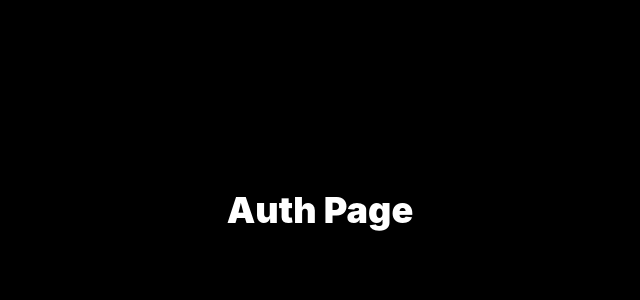
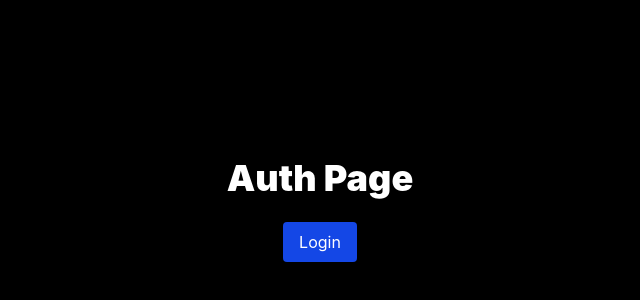
Before and after one commit to RafaelJP13/vuejs-fundamentals, a Vue app: page /auth in a window 1280 px wide. Shown: the part 190-490 px from the top of the page, without its empty margins (320-960 px from the left). Built offline with nearby package versions, Linux system fonts and the light colour scheme.

Commit message:
feat: add Loading component and implement loading state in AuthPage

```diff
--- a/src/modules/auth/pages/AuthPage.vue
+++ b/src/modules/auth/pages/AuthPage.vue
@@ -1,5 +1,22 @@
+<script setup lang="ts">
+import { useRouter } from 'vue-router';
+import { useAuthStore } from '../stores/auth';
+import Loading from '@/shared/components/Loading.vue';
+
+
+    const authStore = useAuthStore()
+    const router = useRouter()
+
+    const handleLogin = async () =>{
+        await authStore.login("rafaelsf013@gmail.com", "testPassword")
+        router.push({name:"Home"})
+    }
+
+</script>
 <template>
-    <div class="flex justify-center items-center min-h-screen">
+    <Loading v-if="authStore.isLoading"/>
+    <div v-else class="flex flex-col gap-6 justify-center items-center min-h-screen">
         <h1 class="text-4xl font-black">Auth Page</h1>
+        <button class="btn btn-primary" @click="handleLogin">Login</button>
     </div>
 </template>
--- /dev/null
+++ b/src/shared/components/Loading.vue
@@ -0,0 +1,8 @@
+<template>
+  <div class="flex flex-col gap-2 items-center justify-center min-h-screen">
+    <div
+      class="w-10 h-10 border-4 border-zinc-300 border-t-blue-500 rounded-full animate-spin"
+    ></div>
+    <p class="text-sm text-zinc-500">Loading...</p>
+  </div>
+</template>
```
